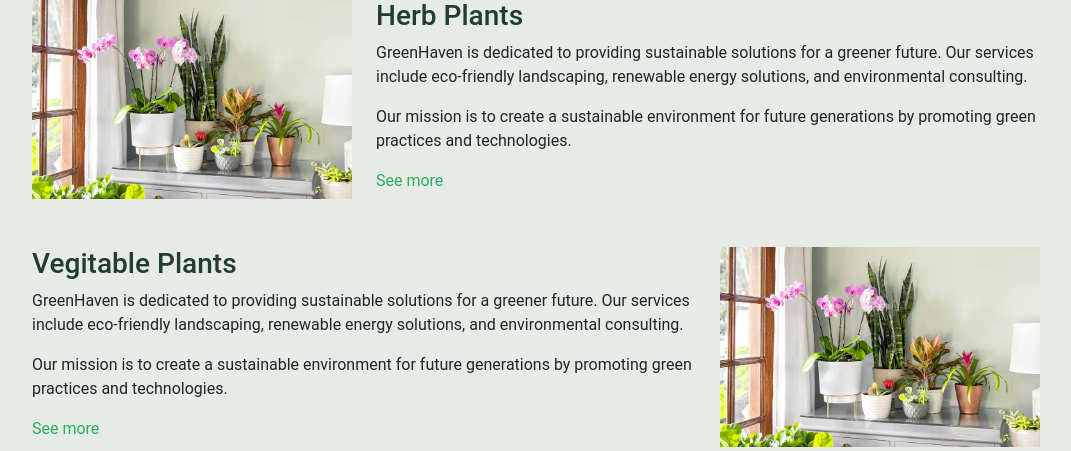
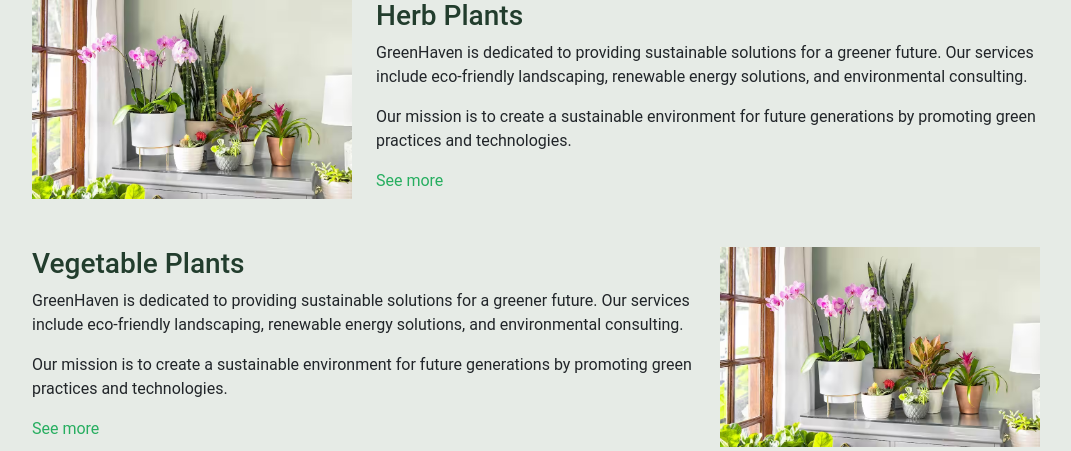
Before and after one commit to nisadi/GreenHaven, a PHP site: page /edible.php in a window 1280 px wide. Shown: the part 188-639 px from the top of the page, without its empty margins (100-1171 px from the left). Run offline with PHP 8.4, Linux system fonts and the light colour scheme; some libraries are stand-ins or nearby versions.

Commit message:
spelling

```diff
--- a/User/edible.php
+++ b/User/edible.php
@@ -47,7 +47,7 @@
 
         <div class="row">
             <div class="col-md-8">
-                <h3>Vegitable Plants</h3>
+                <h3>Vegetable Plants</h3>
                 <p>GreenHaven is dedicated to providing sustainable solutions for a greener future. Our services include eco-friendly landscaping, renewable energy solutions, and environmental consulting.</p>
                 <p>Our mission is to create a sustainable environment for future generations by promoting green practices and technologies.</p>
                 <a href="#">See more</a>
```
